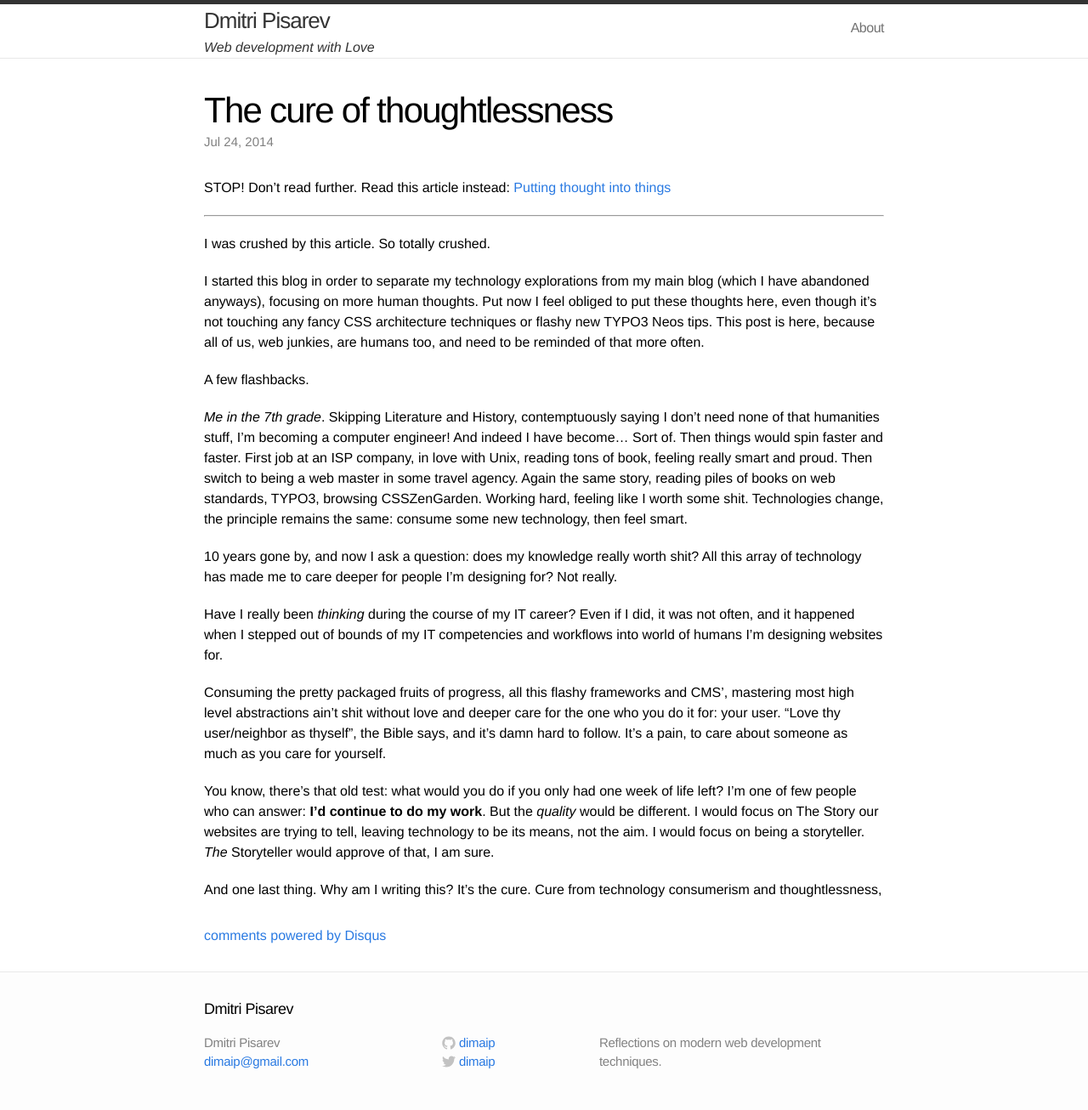
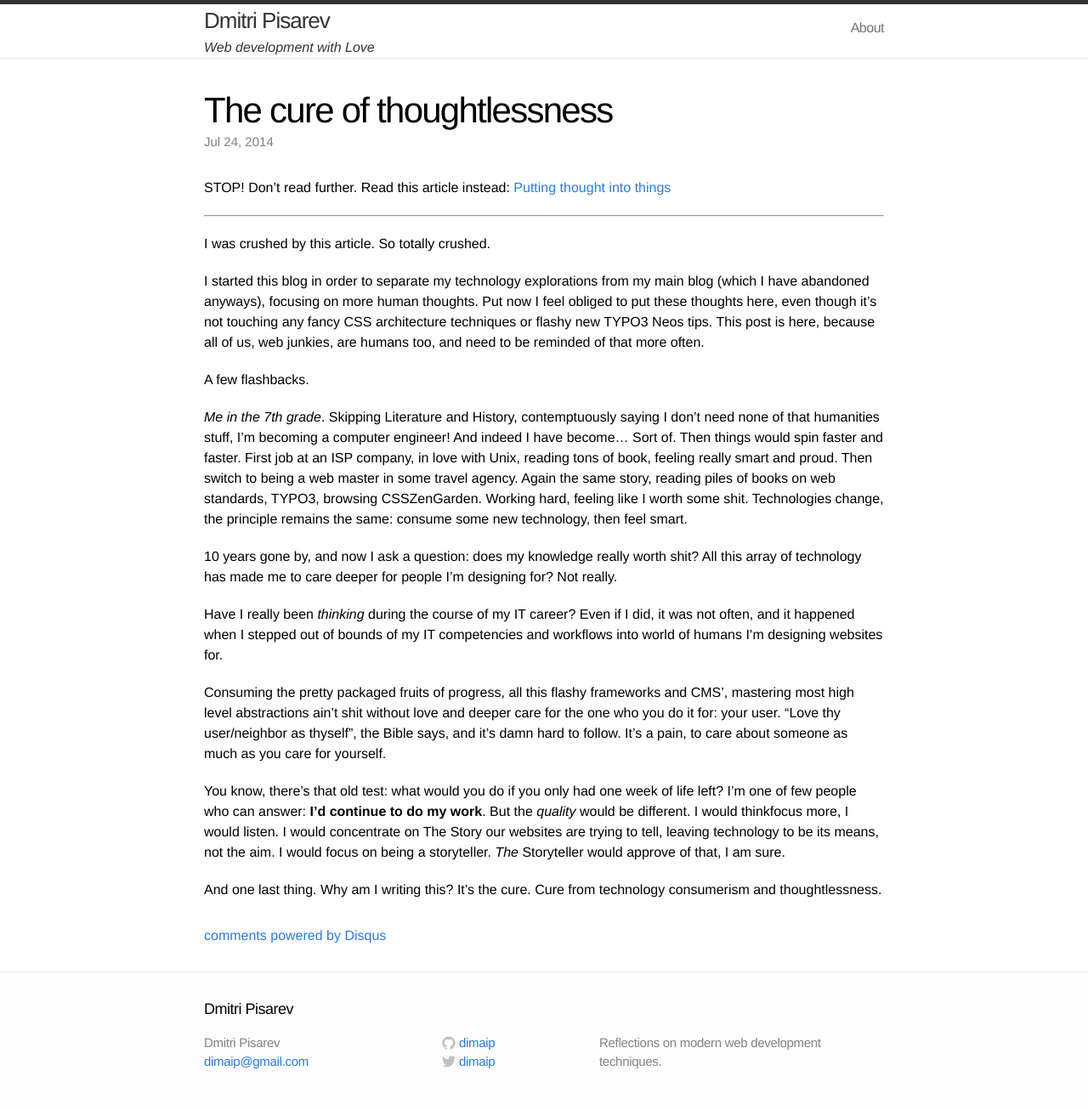
Before and after one commit to dimaip/dimaip.github.io, a Jekyll site: the page built from _posts/2014-07-24-the-cure-of-thoughtlessness.md, in a window 1280 px wide. Shown: the whole page at 85% size. Built offline with Jekyll 4.4.1, drawn with Linux system fonts in a browser that asks for light colours; comment, search, counter and statistics services are not loaded.

Commit message:
Update 2014-07-24-the-cure-of-thoughtlessness.md

```diff
--- a/_posts/2014-07-24-the-cure-of-thoughtlessness.md
+++ b/_posts/2014-07-24-the-cure-of-thoughtlessness.md
@@ -5,7 +5,6 @@ date:   2014-07-24 23:23:32
 tags: thought
 comments: true
 ---
-
 
 STOP! Don't read further. Read this article instead:
 [Putting thought into things](http://ia.net/blog/putting-thought-into-things/)
@@ -32,7 +31,7 @@ Have I really been *thinking* during the course of my IT career? Even if I did,
 
 Consuming the pretty packaged fruits of progress, all this flashy frameworks and CMS', mastering most high level abstractions ain't shit without love and deeper care for the one who you do it for: your user. "Love thy user/neighbor as thyself", the Bible says, and it's damn hard to follow. It's a pain, to care about someone as much as you care for yourself.
 
-You know, there's that old test: what would you do if you only had one week of life left? I'm one of few people who can answer: **I'd continue to do my work**. But the *quality* would be different. I would focus on The Story our websites are trying to tell, leaving technology to be its means, not the aim. I would focus on being a storyteller. *The* Storyteller would approve of that, I am sure.
+You know, there's that old test: what would you do if you only had one week of life left? I'm one of few people who can answer: **I'd continue to do my work**. But the *quality* would be different. I would thinkfocus more, I would listen. I would concentrate on The Story our websites are trying to tell, leaving technology to be its means, not the aim. I would focus on being a storyteller. *The* Storyteller would approve of that, I am sure.
 
 
-And one last thing. Why am I writing this? It's the cure. Cure from technology consumerism and thoughtlessness,
+And one last thing. Why am I writing this? It's the cure. Cure from technology consumerism and thoughtlessness.
```
